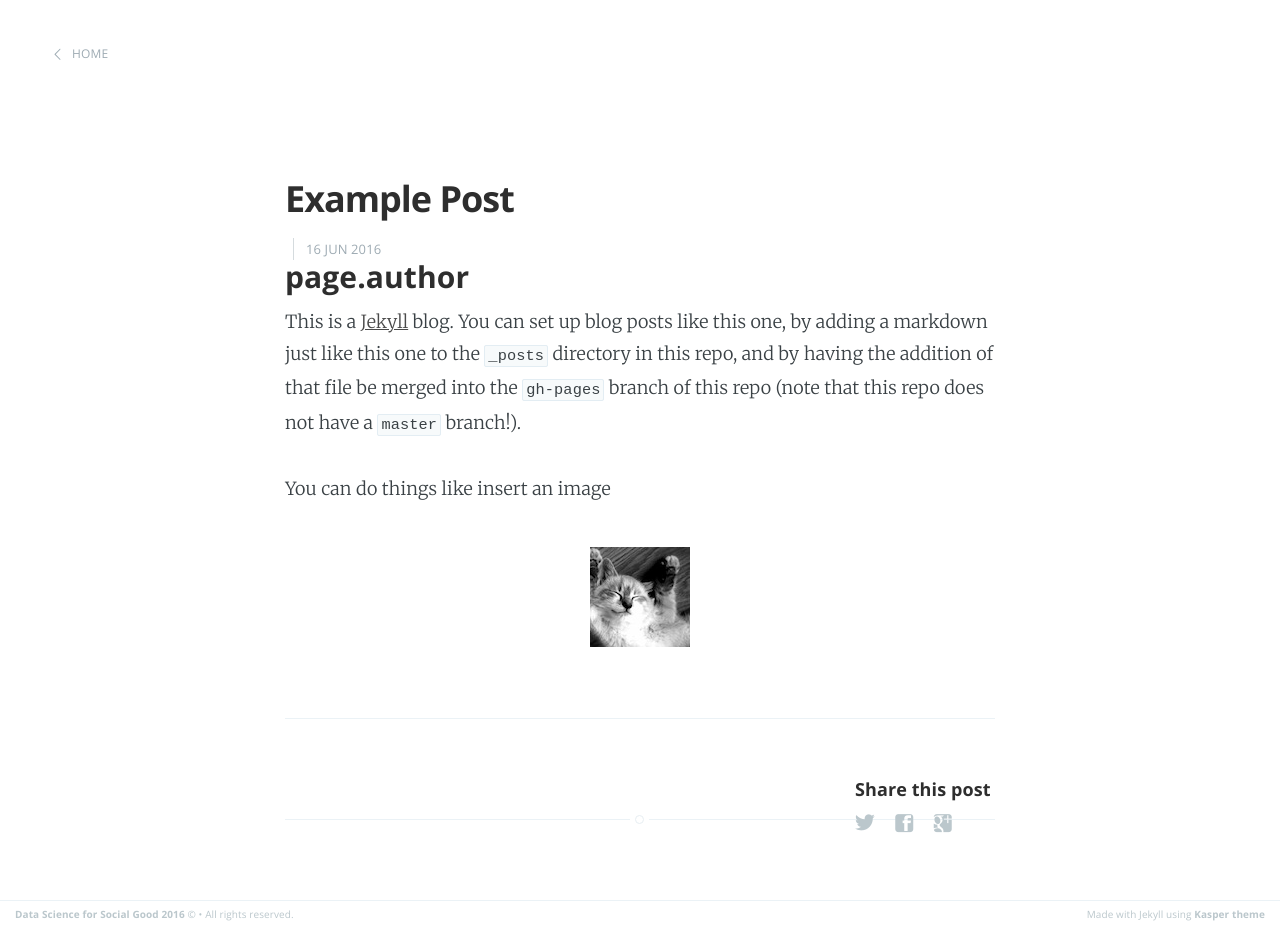
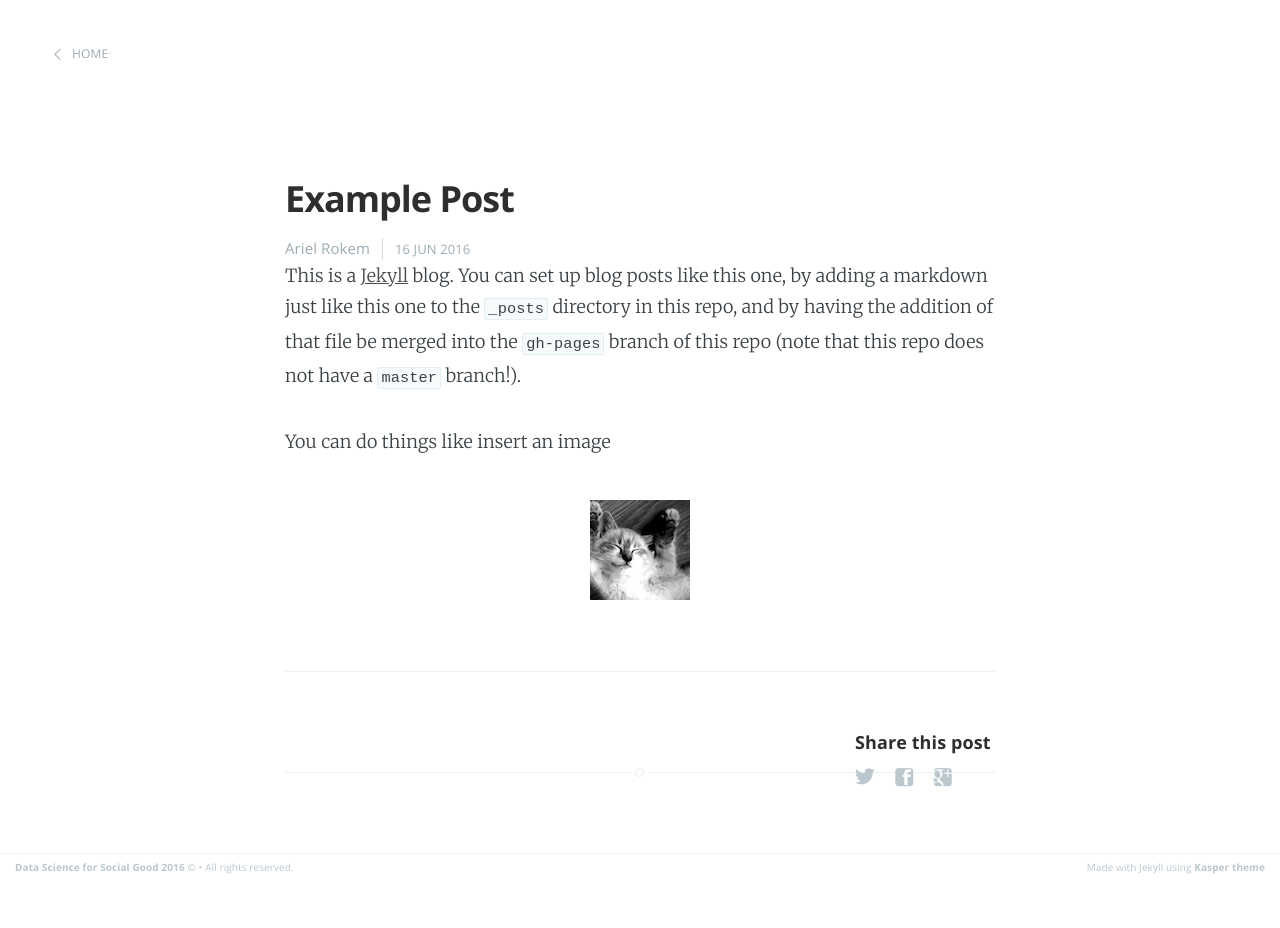
Before and after one commit to uwescience/DSSG2016, a Jekyll site: the page built from _posts/2016-06-16-example-post.md, in a window 1280 px wide. Built offline with Jekyll 4.4.1, drawn with Linux system fonts in a browser that asks for light colours; after the commit the page ends 900 px from its top, so only the background shows below that.

Commit message:
Maybe not that big.

```diff
--- a/_layouts/post.html
+++ b/_layouts/post.html
@@ -18,11 +18,11 @@ post_class: post-template
         <header class="post-header">
             <h2 class="post-title">{{ page.title }}</h2>
             <section class="post-meta">
+                {{page.author}}
                 <time class="post-date" datetime="{{ page.date | date:"%Y-%m-%d" }}">{{ page.date | date_to_string }}</time>
                 {% if page.categories.size > 0 %}
                     {{ page.categories | array_to_sentence_string | prepend: 'on ' }}
                 {% endif %}
-            <h3 class="post-author">page.author</h3>
             </section>
         </header>
 
```
